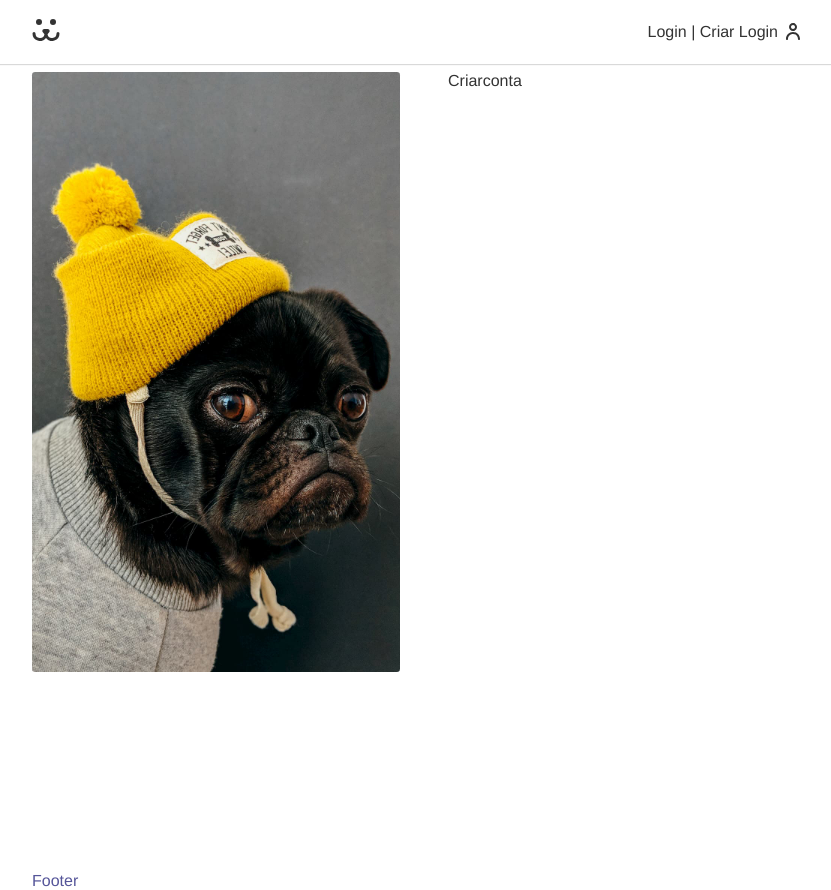
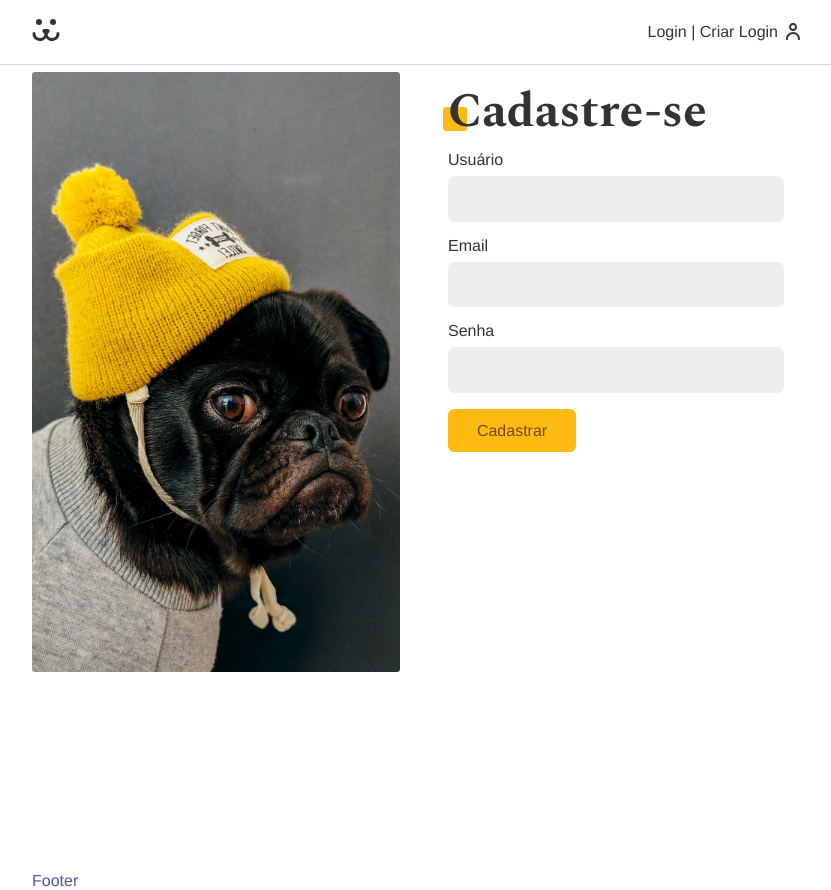
Before and after one commit to AbreuRenan/Dogs, a React (Vite) app: page /login/criar in a window 1280 px wide. Shown: the whole page, without its empty margins (224-1055 px from the left). Built offline with nearby package versions, Linux system fonts and the light colour scheme.

Commit message:
fui dormir e não comitei, nem lembro o que era, brasil

```diff
--- a/src/Components/Auth/Criarconta.jsx
+++ b/src/Components/Auth/Criarconta.jsx
@@ -1,7 +1,46 @@
-import React from "react";
+import React, { useContext } from "react";
+import Input from "../Forms/Input";
+import Button from "../Forms/Button";
+import useForm from "../../Hooks/useForm";
+import { USER_POST } from "../../api";
+import { UserContext } from "../../UserContext";
 
 function Criarconta() {
-  return <div>Criarconta</div>;
+  const username = useForm();
+  const email = useForm("email");
+  const password = useForm();
+  const { error, setError } = React.useContext(UserContext);
+
+  async function handleSubmit(event) {
+    event.preventDefault();
+    const { url, options } = USER_POST({
+      username: username.value,
+      email: email.value,
+      password: password.value,
+    });
+    try {
+      const response = await fetch(url, options);
+      const json = await response.json();
+      if (response.ok === false) {
+        throw new Error(`${json.message}`);
+      }
+      console.log(json);
+    } catch (err) {
+      setError(err);
+    }
+  }
+  return (
+    <section className="animeLeft">
+      <h1 className="title">Cadastre-se</h1>
+      <form onSubmit={handleSubmit}>
+        <Input label="Usuário" type="text" name="username" {...username} />
+        <Input label="Email" type="email" name="email" {...email} />
+        <Input label="Senha" type="password" name="password" {...password} />
+        <Button>Cadastrar</Button>
+      </form>
+      {error && console.log(error)}
+    </section>
+  );
 }
 
 export default Criarconta;
--- a/src/Components/Auth/LoginForm.jsx
+++ b/src/Components/Auth/LoginForm.jsx
@@ -13,6 +13,7 @@
   const username = useForm();
   const password = useForm();
   const { userLogin, loading, error, logedIn } = React.useContext(UserContext);
+
   async function handleSubmit(event) {
     event.preventDefault();
     if (username.validate() && password.validate()) {
--- a/src/Components/Helpers/ErroComponent.jsx
+++ b/src/Components/Helpers/ErroComponent.jsx
@@ -1,7 +1,6 @@
 import React from "react";
 
 function ErroComponent({ msg }) {
-  console.log(msg);
   if (msg == false) return null;
   return (
     <p
--- a/src/Hooks/useForm.jsx
+++ b/src/Hooks/useForm.jsx
@@ -5,6 +5,13 @@
     regex:
       /^[a-zA-Z0-9.!#$%&'*+/=?^_`{|}~-]+@[a-zA-Z0-9](?:[a-zA-Z0-9-]{0,61}[a-zA-Z0-9])?(?:\.[a-zA-Z0-9](?:[a-zA-Z0-9-]{0,61}[a-zA-Z0-9])?)*$/,
     message: "Preencha um email válido",
+  },
+  password: {
+    regex: /^(?=.*\d)(?=.*[a-z])(?=.*[A-Z])[0-9a-zA-Z]{8,}$/,
+    message: `Sua senha precisa de:
+    \n 8 caracteres no mínimo
+    \n 1 Letra Maiúscula no mínimo
+    \n 1 Número no mínimo`,
   },
 };
 
--- a/src/UserContext.jsx
+++ b/src/UserContext.jsx
@@ -77,8 +77,8 @@
         userData,
         loading,
         error,
+        setError,
         logedIn,
-        setError,
       }}
     >
       {children}
--- a/src/api.jsx
+++ b/src/api.jsx
@@ -36,3 +36,16 @@
     },
   };
 }
+
+export function USER_POST(body) {
+  return {
+    url: API_URL + "/api/user",
+    options: {
+      method: "POST",
+      headers: {
+        "Content-Type": "Application/json",
+      },
+      body: JSON.stringify(body),
+    },
+  };
+}
```
